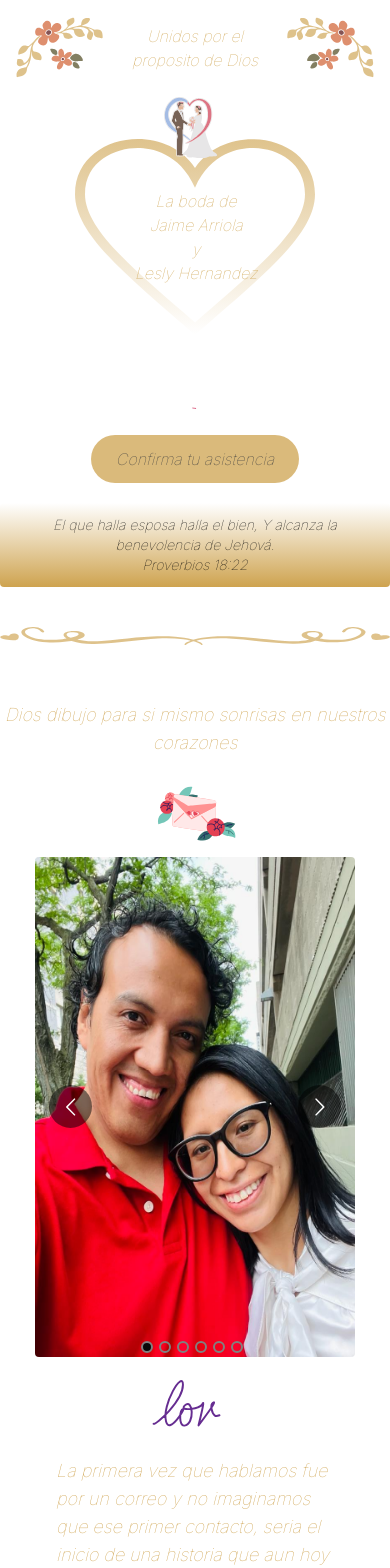
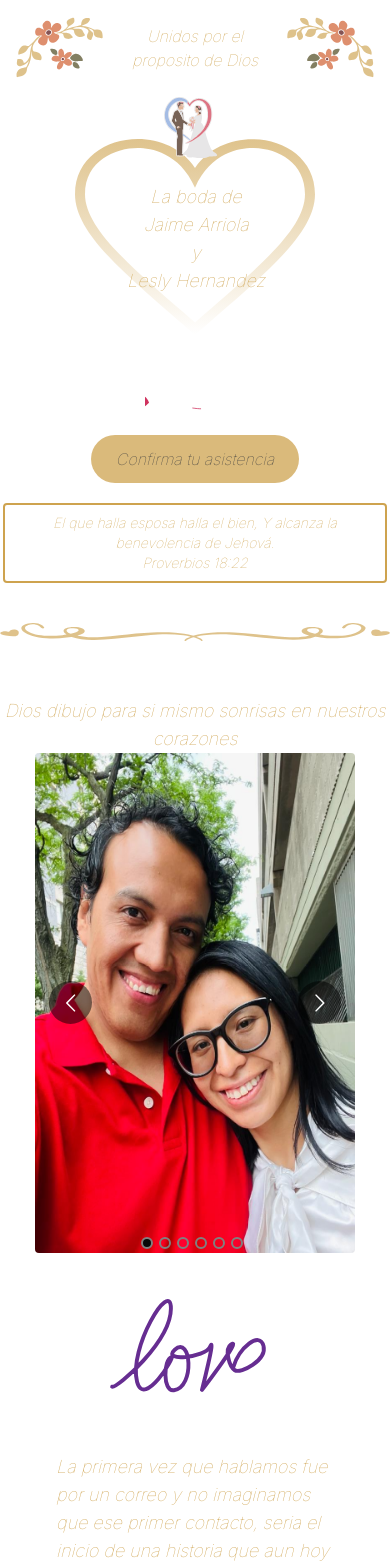
Before and after one commit to ing-arriola/ourWeddingSite, a Next.js app: page / in a window 390 px wide. Shown: the top 1568 px of the page. Built offline with nearby package versions, Linux system fonts and the light colour scheme; grey boxes are pictures that could not be loaded.

Commit message:
fixed visual issues first section

```diff
--- a/src/app/page.tsx
+++ b/src/app/page.tsx
@@ -15,9 +15,6 @@ import { SectionSeparator } from '@/components/SectionSeparator';
 import { BoldAndThinText } from '@/components/BoldAndThinText';
 import { PrimaryText } from '@/components/PrimaryText';
 import { Button } from '@/components/Button'
-
-
-
 
 const responsive = {
   desktop: {
@@ -98,11 +95,11 @@ const Home = () =>{
        <img src='/LeftBird.svg' className='hidden md:block' alt='Left Bird Image'/>
         <section className='relative'>
         <img src='/lovers.svg' className='w-60 md:w-[445px]'/>
-          <section className='absolute bottom-[50px] left-[-20px] md:bottom-28 md:left-20'>
-            <div className='text-primaryColor text-base md:text-4xl font-thin italic w-[282px] text-center'>La boda de</div>
-            <div className='text-primaryColor text-base md:text-4xl font-thin italic w-[282px] text-center'>Jaime Arriola </div>
-            <div className='text-primaryColor text-base md:text-4xl font-thin italic w-[282px] text-center' >y </div>
-            <div className='text-primaryColor text-base md:text-4xl font-thin italic w-[282px] text-center' >Lesly Hernandez  </div>
+          <section className='absolute bottom-[40px] left-[-20px] md:bottom-28 md:left-20'>
+            <div className='text-primaryColor text-lg md:text-4xl font-thin italic w-[282px] text-center'>La boda de</div>
+            <div className='text-primaryColor text-lg md:text-4xl font-thin italic w-[282px] text-center'>Jaime Arriola </div>
+            <div className='text-primaryColor text-lg md:text-4xl font-thin italic w-[282px] text-center' >y </div>
+            <div className='text-primaryColor text-lg md:text-4xl font-thin italic w-[282px] text-center' >Lesly Hernandez  </div>
           </section>
         </section>
         <img src='/RightBird.svg' className='hidden md:block' alt='Right Bird Image'/>
@@ -113,9 +110,9 @@ const Home = () =>{
               width={100}
         />
         <Button/>
-        <section className='bg-gradient-to-b font-thin italic p-3 md:p-5 rounded mt-5 from-white to-primaryColor  flex flex-col items-center justify-end w-full md:w-3/4'>
-          <section className='text-sm md:text-lg text-center' >El que halla esposa halla el bien, Y alcanza la benevolencia de Jehová.</section>
-          <section className='text-sm md:text-lg'>Proverbios 18:22</section>
+        <section className=' border-solid border-primaryColor border-2 font-thin italic p-2 md:p-5 rounded mt-5 flex flex-col items-center justify-end w-96 md:w-3/4'>
+          <section className='text-sm md:text-lg text-center text-primaryColor' >El que halla esposa halla el bien, Y alcanza la benevolencia de Jehová.</section>
+          <section className='text-sm md:text-lg text-primaryColor'>Proverbios 18:22</section>
         </section>
       </section>
      <SectionSeparator/>
@@ -127,10 +124,7 @@ const Home = () =>{
       <img src='/leftDecSec2.svg' className='w-16 md:w-44 hidden md:block'/>
 
       <label className='text-primaryColor text-lg md:text-2xl font-thin italic mt-4 md:mt-0 text-center ' >Dios dibujo para si mismo sonrisas en nuestros corazones</label>
-      <Lottie options={envelopeAnimationOptions}
-              height={100}
-              width={100}
-        />
+
       <img src='/rightSecDec2.svg' className='w-16 md:w-44 hidden md:block'/>
      {/*  <section className='flex flex-row-reverse justify-between w-full block md:hidden'>
       <img src='/leftDecSec2.svg' className='w-16 md:w-44'/>
@@ -156,13 +150,19 @@ const Home = () =>{
         <img className='w-full h-[500px]' src='/lovers5.jpeg' />
         <img className='w-full h-[500px]' src='/lovers6.jpeg' />
       </Carousel>
-      <Lottie options={loveAnimationOptions}
-              height={100}
-              width={100}
-        />
+        <Lottie options={loveAnimationOptions}
+                height={200}
+                width={200}
+          />
       <label className='text-primaryColor text-lg font-thin italic pr-14 pl-14 md:pr-24 md:pl-24' >La primera vez que hablamos fue por un correo y no imaginamos que ese primer contacto, seria el inicio de una historia que aun hoy en dia se continua escribiendo. La primera vez que nos vimos fue por video llamada y ninguno de los 2 imagino que un dia anhelariamos conocernos en persona. Luego de 1 año de amistad finalmente dimos el paso de estar juntos, bajo circunstancias que no imaginamos, empezamos a volar juntos. Luego decidimos que era hora hora de soñar con estar juntos toda la vida y en el primer viaje de Jaime a New York, nos comprometimos y aunque en aquel momento no sabiamos cuando nos casariamos,si sabiamos que nuestros corazones fueron formados en la eternidad para caminar juntos toda la vida con Dios como fundamento de nuestro matrimonio.</label>
+      <section className="block md:hidden">
+        <Lottie options={envelopeAnimationOptions}
+                height={200}
+                width={200}
+          />
       </section>
-      <SectionSeparator/>
+      </section>
+      <SectionSeparator topMargin={false}/>
       <section className='flex justify-center md:justify-between items-center '>
         <img src='/heartLeft.svg' className='hidden md:block'/>
           <section className='w-96 md:w-[560px] flex justify-center flex-col' >
```
